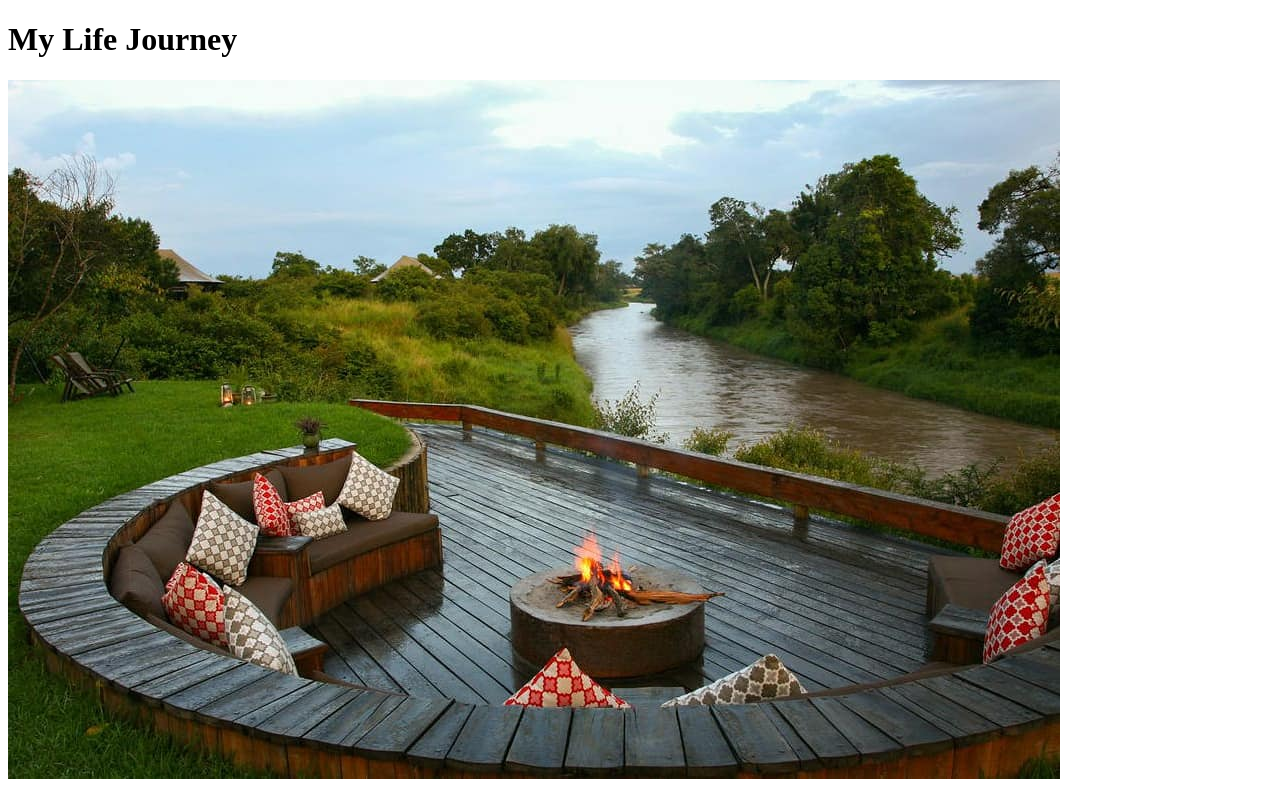
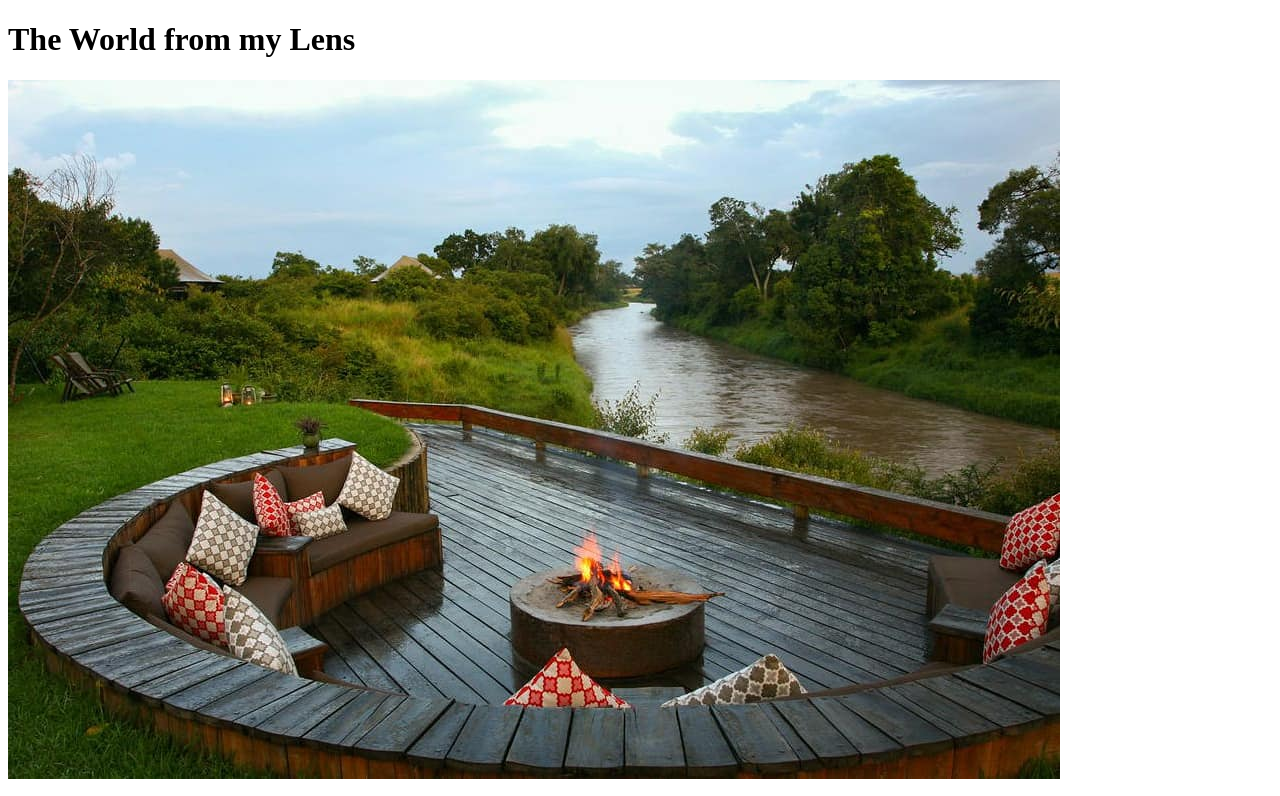
Before and after one commit to Murira7/murira7.github.io, a plain HTML site: page index.html in a window 1280 px wide. Shown: the top 796 px of the page. Drawn offline with Linux system fonts and the light colour scheme.

Commit message:
Add files via upload

```diff
--- a/index.html
+++ b/index.html
@@ -6,7 +6,7 @@
  </head>
 
   <body>
-      <h1>My Life Journey</h1>
+      <h1>The World from my Lens</h1>
 
       <img src="murira.jpeg">
 
```
